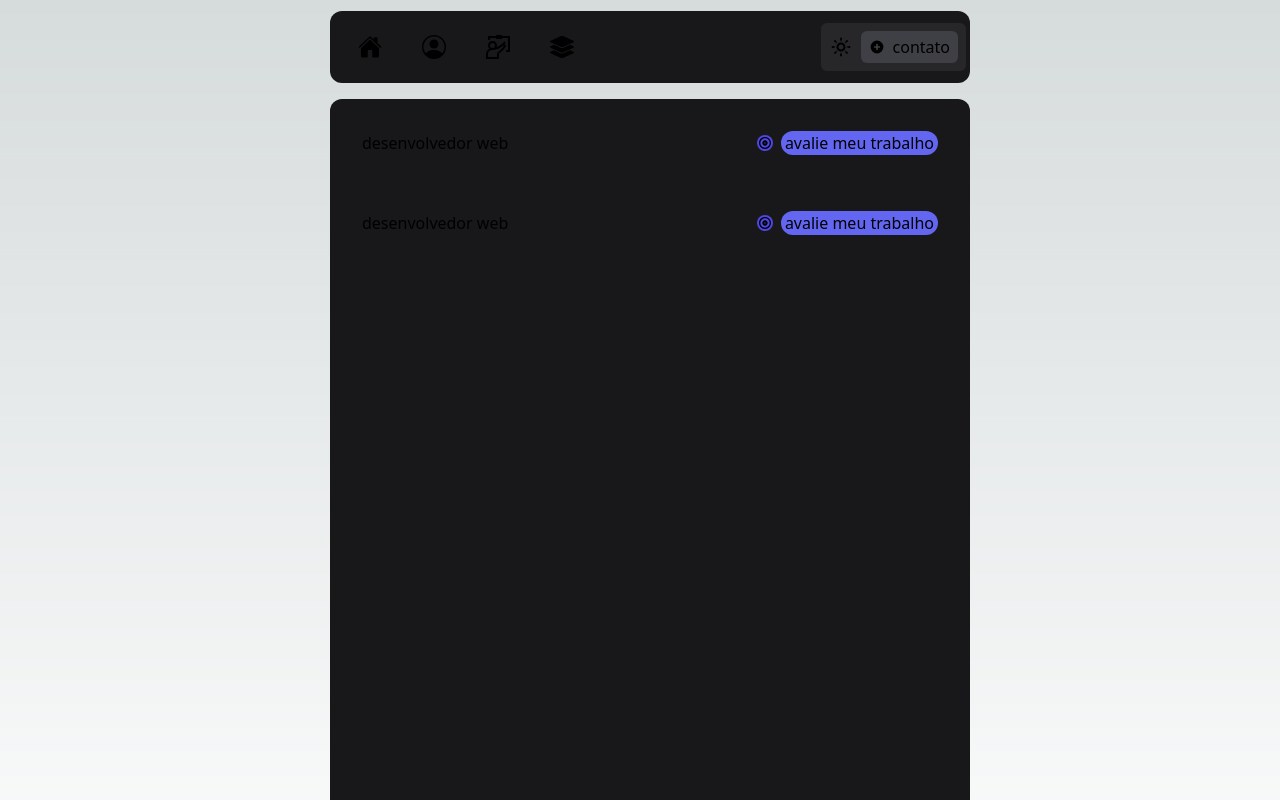
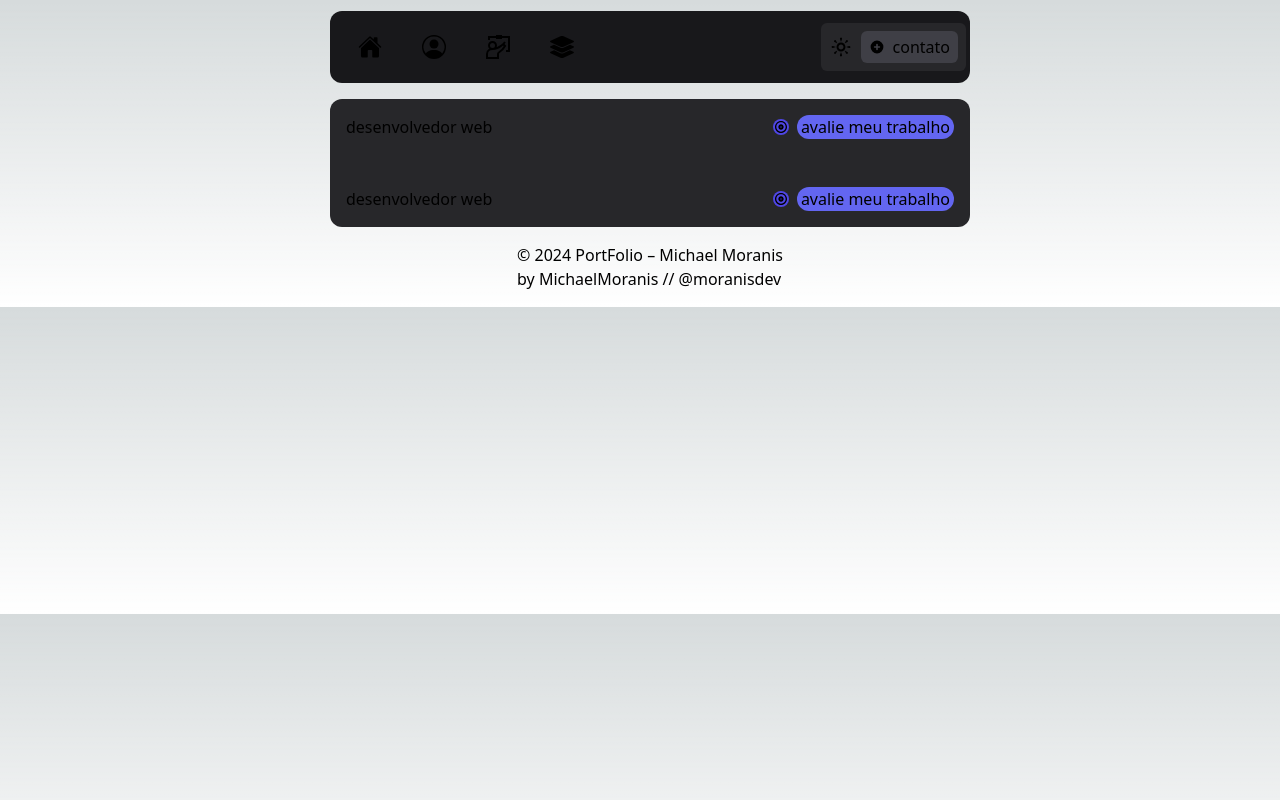
Before and after one commit to MichaelMoranis/portifolio, a Next.js app: page /components/Nav in a window 1280 px wide. Shown: the top 800 px of the page. Built offline with nearby package versions, Linux system fonts and the light colour scheme.

Commit message:
modified: layout.tsx style === header.tsx tailwindcss

```diff
--- a/src/app/components/Nav/page.tsx
+++ b/src/app/components/Nav/page.tsx
@@ -2,7 +2,7 @@ import { CgEditBlackPoint } from "react-icons/cg";
 
 export default function Nav() {
   return (
-    <nav className="w-full">
+    <nav className="w-full sm:m-auto">
       <ul className="flex items-center justify-between p-4">
         <li>desenvolvedor web</li>
         <li className="flex items-center justify-center gap-2">
--- a/src/app/layout.tsx
+++ b/src/app/layout.tsx
@@ -18,7 +18,7 @@ export default function RootLayout({
     <html lang="en">
       <body className="flex flex-col items-center justify-center py-4 gap-4 sm:w-full">
       <Header />
-        <main className="flex min-h-screen sm:w-auto flex-col items-center  px-4 py-4  bg-zinc-900 mx-2 md:w-4/6 xl:max-w-screen-sm  rounded-xl gap-6">
+        <main className="flex flex-col items-center gap-4 border-s-zinc-600 bg-zinc-800 w-full rounded-xl md:w-4/6 xl:max-w-screen-sm">
         <Nav />
          {children}
         </main>
```
